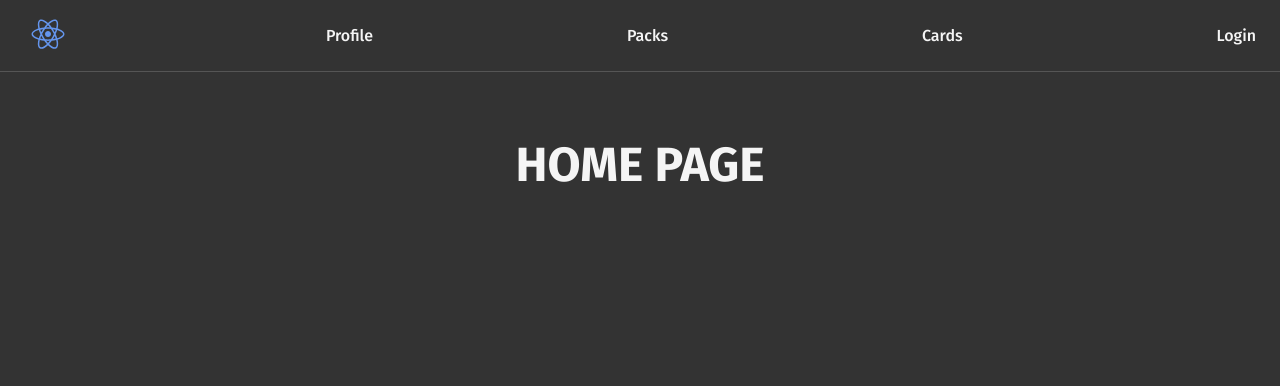
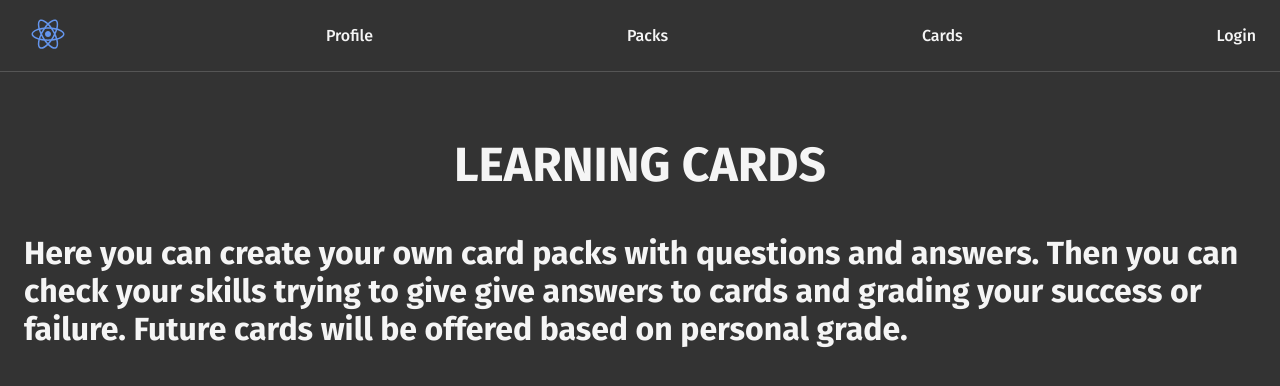
Before and after one commit to Smazhevskiy/learningCards, a React (Create React App) app: page / in a window 1280 px wide. Shown: the top 386 px of the page. Built offline with nearby package versions, Linux system fonts and the light colour scheme; no server answers.

Commit message:
description home

```diff
--- a/src/pages/Home/Home.tsx
+++ b/src/pages/Home/Home.tsx
@@ -3,7 +3,10 @@ import React, {FC} from 'react'
 export const Home: FC = () => {
     return (
         <div>
-            <h1>Home Page</h1>
+            <h1> LEARNING CARDS</h1>
+            <h2> Here you can create your own card packs with questions and answers.
+                Then you can check your skills trying to give give answers to cards and grading your success or failure.
+                Future cards will be offered based on personal grade.</h2>
         </div>
     )
 }
```
